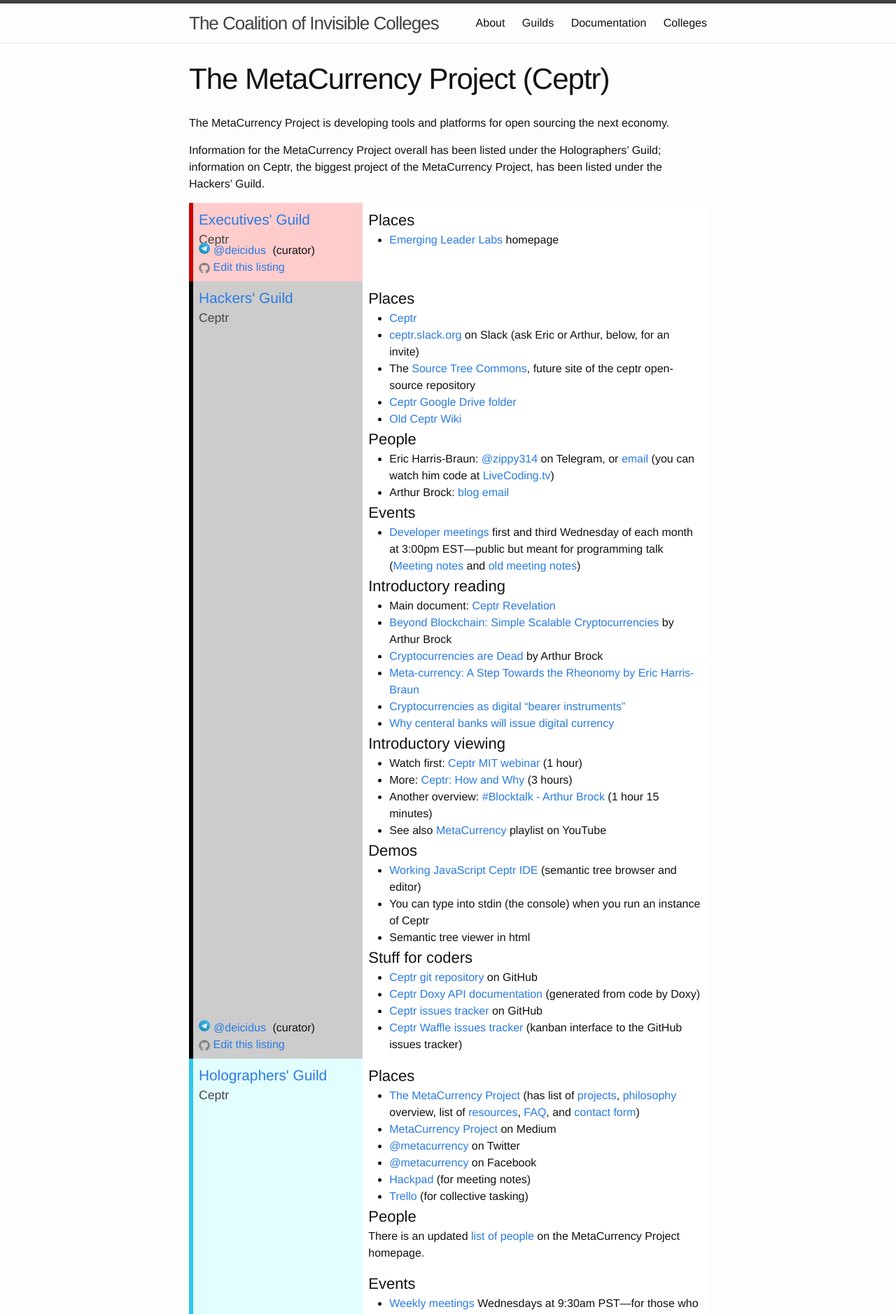
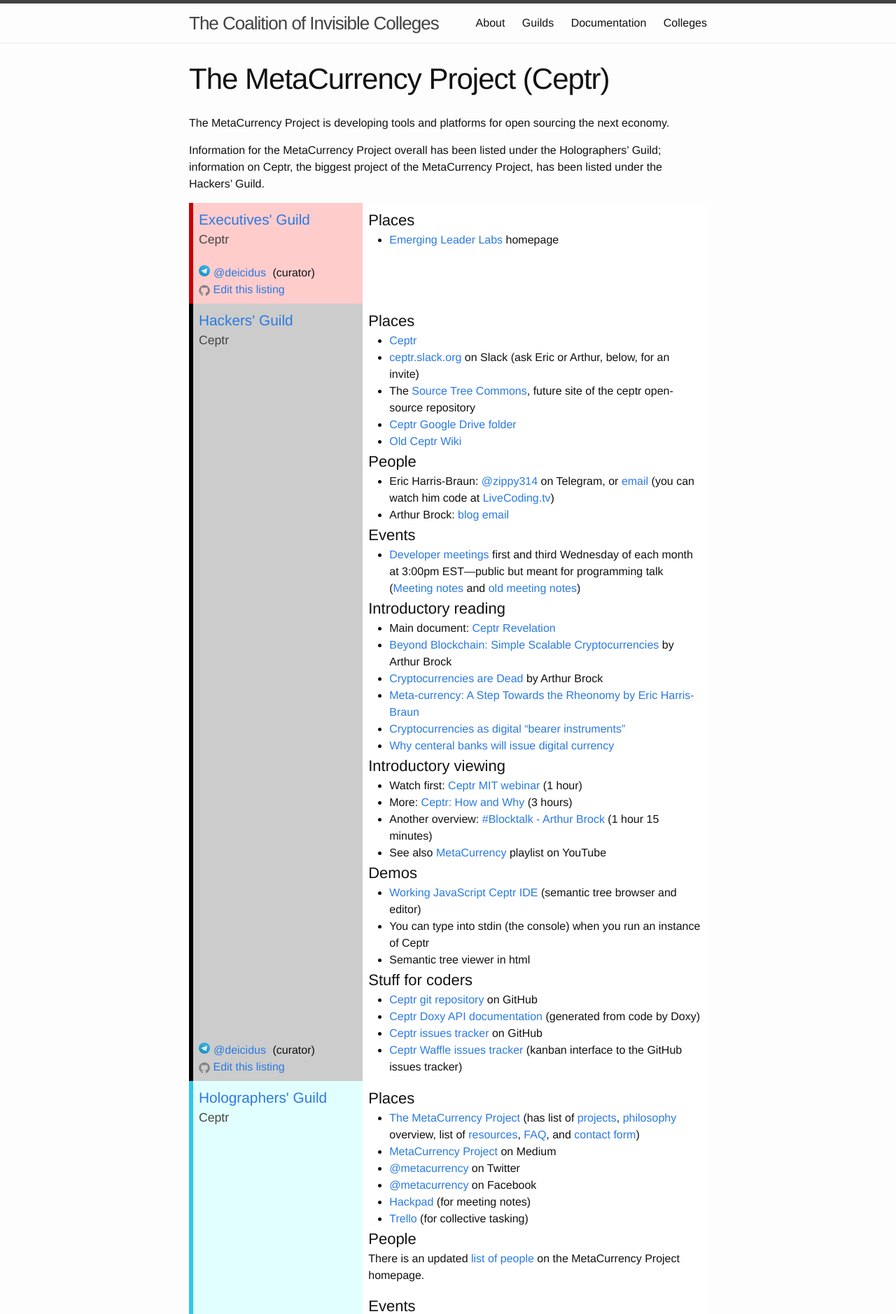
Before and after one commit to coalition-of-invisible-colleges/cic.github.io, a Jekyll site: the page built from colleges/Ceptr.md, in a window 1280 px wide. Shown: the top 1878 px of the page at 70% size. Built offline with Jekyll 4.4.1, drawn with Linux system fonts in a browser that asks for light colours.

Commit message:
Update _layout.scss

```diff
--- a/_sass/_layout.scss
+++ b/_sass/_layout.scss
@@ -300,7 +300,7 @@
   width: 67%;
   background-color: white;
   padding: 0.5em;
-  min-height: 7em;
+  min-height: 9em;
 }
 
 .listing.executives {
```
